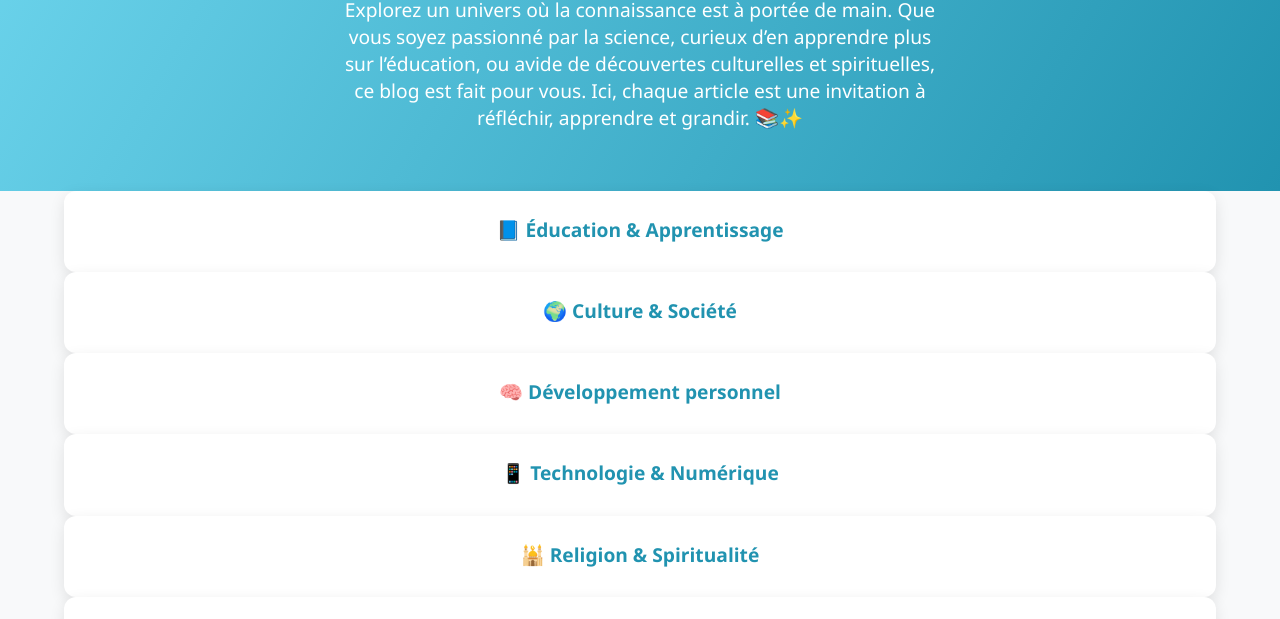
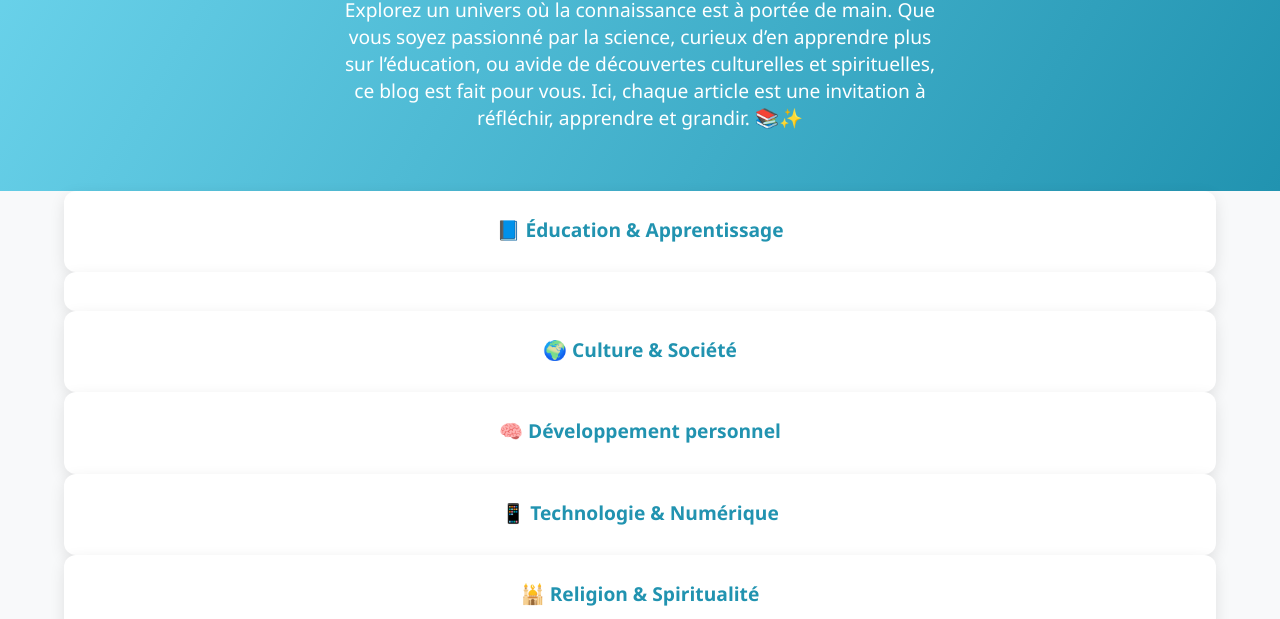
Before and after one commit to XamalAduna/Telly, a plain HTML site: page index.html in a window 1280 px wide. Shown: the part 156-775 px from the top of the page. Drawn offline with Linux system fonts and the light colour scheme.

Commit message:
Update index.html

```diff
--- a/index.html
+++ b/index.html
@@ -3,7 +3,7 @@
 <head>
   <meta charset="UTF-8">
   <meta name="viewport" content="width=device-width, initial-scale=1">
-  <title>Aceuil</title>
+  <title>Accueil</title>
   <link rel="stylesheet" href="n.css">
 </head>
 <body>
@@ -11,71 +11,58 @@
   <header class="hero">
     <div class="container">
       <h1>🌍 Bienvenue sur notre Blog du Savoir</h1>
-      <p>Explorez un univers où la connaissance est à portée de main. Que vous soyez passionné par la science, curieux d’en apprendre plus sur l’éducation, ou avide de découvertes culturelles et spirituelles, ce blog est fait pour vous. Ici, chaque article est une invitation à réfléchir, apprendre et grandir. 📚✨
+      <p>
+        Explorez un univers où la connaissance est à portée de main. Que vous soyez passionné par la science, curieux d’en apprendre plus sur l’éducation, ou avide de découvertes culturelles et spirituelles, ce blog est fait pour vous. Ici, chaque article est une invitation à réfléchir, apprendre et grandir. 📚✨
       </p>
     </div>
   </header>
 
+  <main class="container">
+    <nav>
 
-  <main class="container">
-
-      <a class="lien" href="Foi.html">
-        <!-- Partie 1 -->
+      <a class="lien" href="education.html">
         <div class="book-card">
           <h3>📘 Éducation & Apprentissage</h3>
-        <div class="actions"></div>
         </div>
       </a>
 
-
-
-
-
-      <a class="lien" href="C_H_I.html">
-        <!-- Partie 3 -->
+      <a class="lien" href="culture.html">
         <div class="book-card">
-        <h3>🌍 Culture & Société</h3>
-        <div class="actions"></div>
+          <h3></h3>
         </div>
       </a>
 
-      <a class="lien" href="H_B.html">
-        <!-- Livre 2 -->
+      <a class="lien" href="culture.html">
         <div class="book-card">
-        <h3>🧠 Développement personnel</h3>
-        <div class="actions"></div>
+          <h3>🌍 Culture & Société</h3>
         </div>
       </a>
 
-      <a class="lien" href="H_B.html">
-        <!-- Livre 2 -->
+      <a class="lien" href="developpement.html">
         <div class="book-card">
-        <h3>📱 Technologie & Numérique</h3>
-        <div class="actions"></div>
+          <h3>🧠 Développement personnel</h3>
         </div>
       </a>
 
-      <a class="lien" href="H_B.html">
-        <!-- Livre 2 -->
+      <a class="lien" href="technologie.html">
         <div class="book-card">
-        <h3>🕌 Religion & Spiritualité</h3>
-        <div class="actions"></div>
+          <h3>📱 Technologie & Numérique</h3>
         </div>
       </a>
 
-      <a class="lien" href="H_B.html">
-        <!-- Livre 2 -->
+      <a class="lien" href="religion.html">
         <div class="book-card">
-        <h3>🗣️ Langues & Communication</h3>
-        <div class="actions"></div>
+          <h3>🕌 Religion & Spiritualité</h3>
         </div>
       </a>
 
+      <a class="lien" href="langues.html">
+        <div class="book-card">
+          <h3>🗣️ Langues & Communication</h3>
+        </div>
+      </a>
 
-
-
-
-
+    </nav>
   </main>
 
   <footer class="site-footer">
```
Lines whose indentation alone changed are shown as unchanged.
